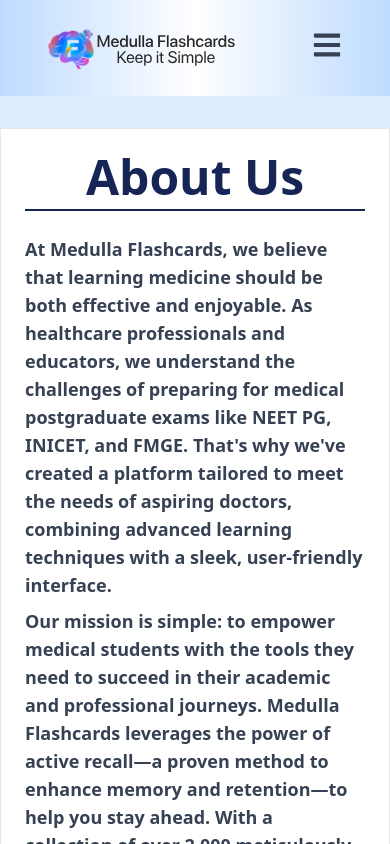
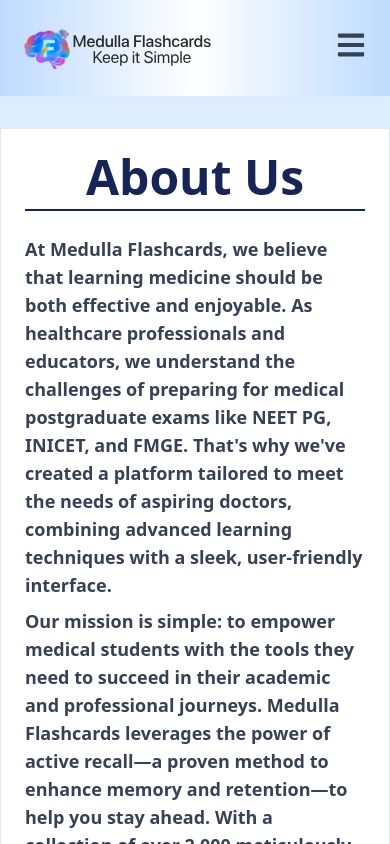
Before and after one commit to vd7943/Medulla-Website-task, a React (Vite) app: page /about in a window 390 px wide. Shown: the top 844 px of the page. Built offline with nearby package versions, Linux system fonts and the light colour scheme.

Commit message:
mobile screen changes

```diff
--- a/src/components/FeatureSection.jsx
+++ b/src/components/FeatureSection.jsx
@@ -79,7 +79,7 @@
         <motion.img
           src="feature-1.png"
           alt="Mockup 1"
-          className="mockup-image xl:mt-16 w-full h-[480px] max-w-xs sm:max-w-sm md:max-w-md drop-shadow-lg fade-in"
+          className="mockup-image xl:mt-16 w-42 h-[500px] max-w-xs sm:max-w-sm md:max-w-md drop-shadow-lg fade-in"
           initial={{ y: 20 }}
           animate={{ y: [-20, 0, -20] }}
           transition={{ duration: 4, repeat: Infinity, ease: "easeInOut" }}
@@ -87,7 +87,7 @@
         <motion.img
           src="feature-2.png"
           alt="Mockup 2"
-          className="mockup-image xl:mb-20 w-full h-[480px] max-w-xs sm:max-w-sm md:max-w-md drop-shadow-lg fade-in"
+          className="mockup-image xl:mb-20 w-42 h-[500px] max-w-xs sm:max-w-sm md:max-w-md drop-shadow-lg fade-in"
           initial={{ y: -20 }}
           animate={{ y: [0, -20, 0] }}
           transition={{ duration: 4, repeat: Infinity, ease: "easeInOut" }}
--- a/src/components/Navbar.jsx
+++ b/src/components/Navbar.jsx
@@ -31,7 +31,7 @@
           : "bg-gradient-to-r from-blue-200 via-white to-blue-200"
       }`}
     >
-      <div className="max-w-7xl mx-auto flex justify-between items-center px-6">
+      <div className="max-w-7xl mx-auto flex justify-between items-center md:px-6">
         <Link to="/" className="flex items-center">
           <img src="logo.svg" alt="Medulla Flashcards Logo" className="h-12" />
         </Link>
--- a/src/components/SupportedDevices.jsx
+++ b/src/components/SupportedDevices.jsx
@@ -83,7 +83,7 @@
           <motion.img
             src="device-1.png"
             alt="Supported Devices"
-            className="device-image w-42 sm:w-40 md:w-48 lg:w-76 drop-shadow-lg fade-in"
+            className="device-image w-72 sm:w-40 md:w-48 lg:w-76 drop-shadow-lg fade-in"
             whileHover={{
               scale: 1.05,
               rotateZ: 3,
```
